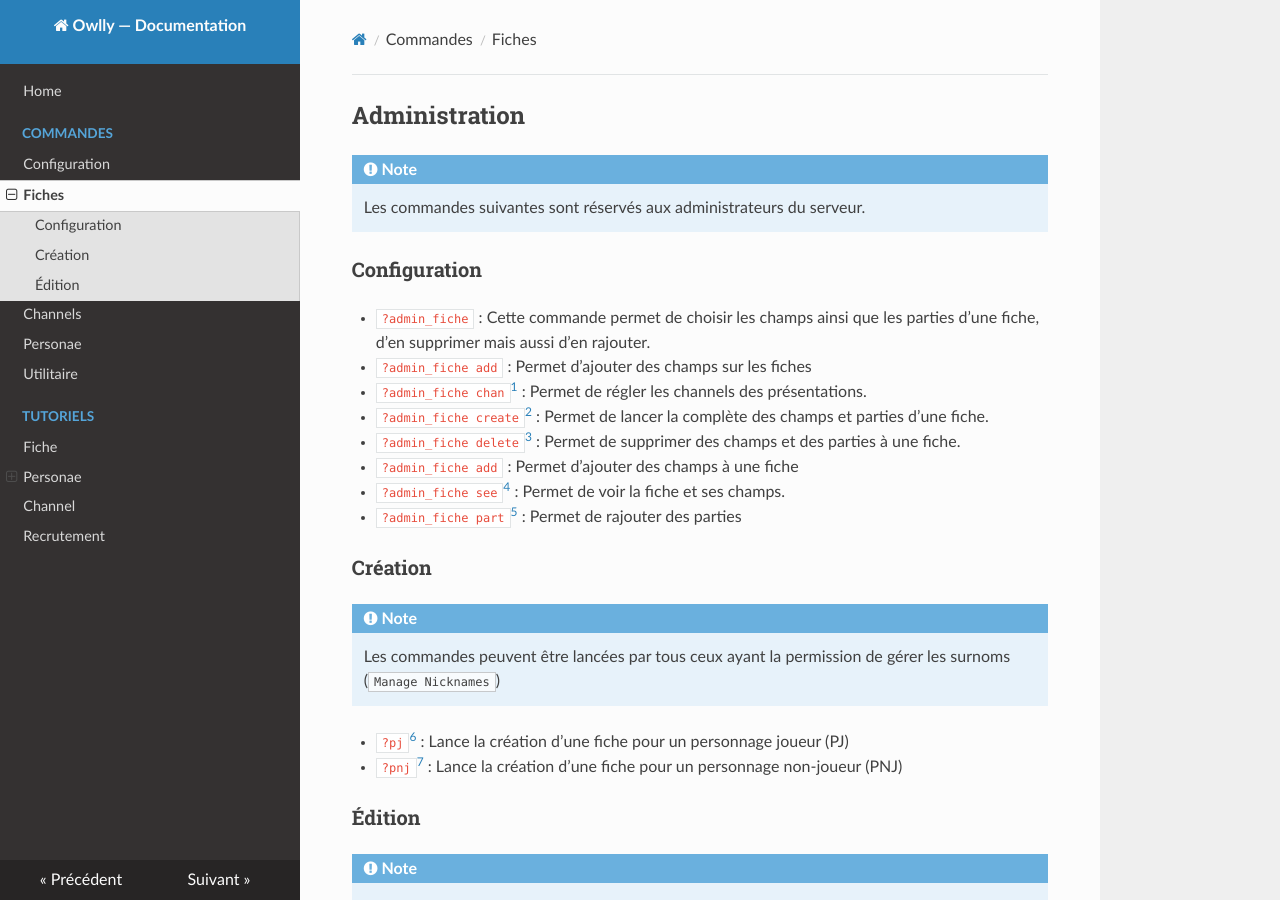
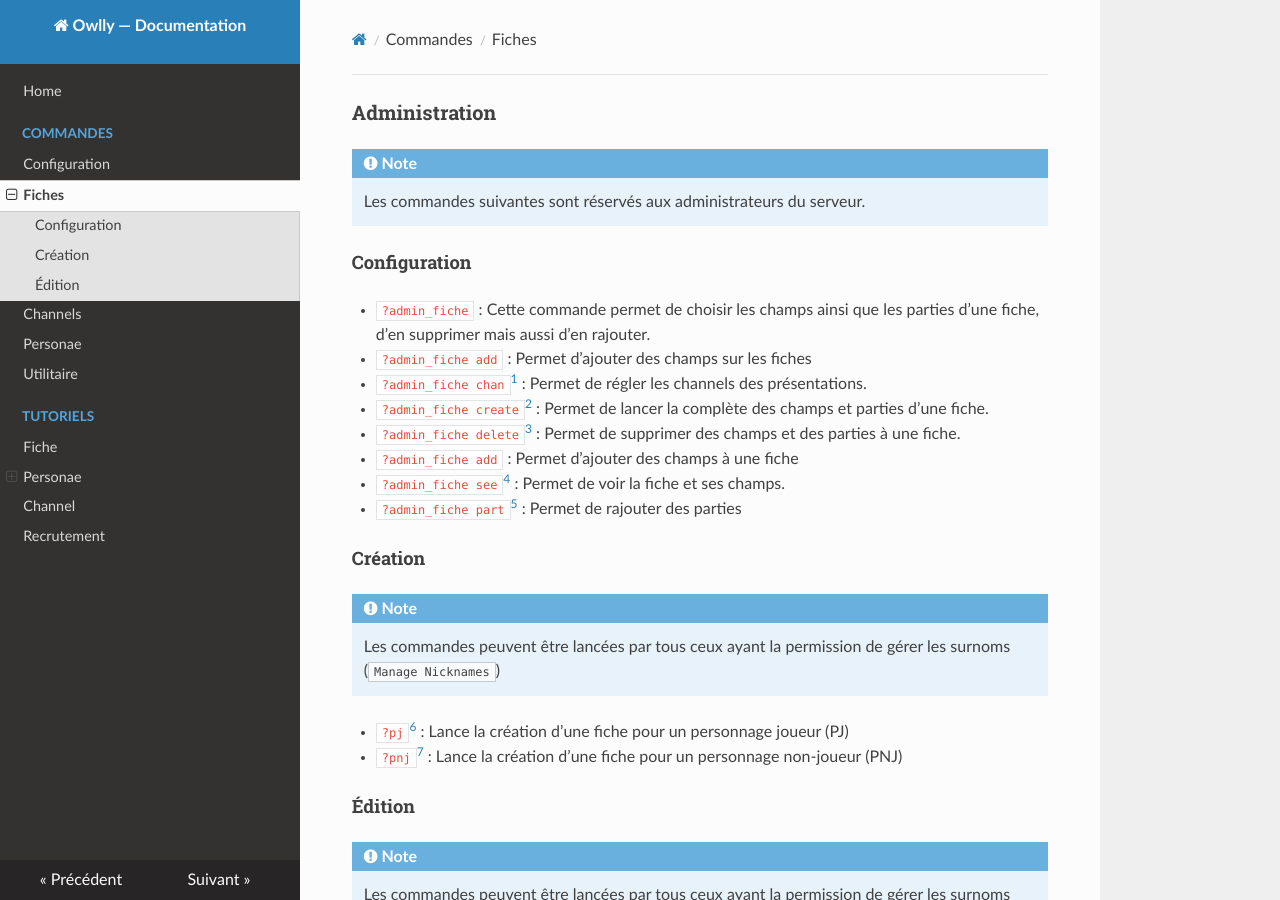
Before and after one commit to OwllyBot/Docs, an MkDocs documentation site: the page built from docs/commands/fiches.md, in a window 1280 px wide and 900 px high. Built offline with MkDocs 1.6.1, drawn with Linux system fonts in a browser that asks for light colours; nearby versions of some CDN libraries.

Commit message:
📝 Update display

```diff
--- a/docs/commands/fiches.md
+++ b/docs/commands/fiches.md
@@ -1,8 +1,8 @@
-# Administration
+## Administration
 !!! Note
 	Les commandes suivantes sont réservés aux administrateurs du serveur.
 
-## Configuration
+### Configuration
 - `?admin_fiche` : Cette commande permet de choisir les champs ainsi que les parties d’une fiche, d’en supprimer mais aussi d’en rajouter.
 - `?admin_fiche add` : Permet d’ajouter des champs sur les fiches
 - `?admin_fiche chan`[^chan] : Permet de régler les channels des présentations.
@@ -12,21 +12,21 @@
 - `?admin_fiche see`[^see] : Permet de voir la fiche et ses champs.
 - `?admin_fiche part`[^part] : Permet de rajouter des parties
 
-## Création
+### Création
 !!! Note
 	Les commandes peuvent être lancées par tous ceux ayant la permission de gérer les surnoms (`Manage Nicknames`)
 
 - `?pj`[^pj] : Lance la création d’une fiche pour un personnage joueur (PJ)
 - `?pnj`[^pnj] : Lance la création d’une fiche pour un personnage non-joueur (PNJ)
 
-## Édition
+### Édition
 !!! Note
 	Les commandes peuvent être lancées par tous ceux ayant la permission de gérer les surnoms (`Manage Nicknames`)
 
 
 `?admin_edit` : Permet de prendre la main sur une présentation en cours et l’éditer.
 
-# Joueurs
+## Joueurs
 !!! Note
 	Ces commandes peuvent être lancées par n’importe qui.
 
```
Also changed, not shown: docs/commands/chan.md (+2 -3 lines).
